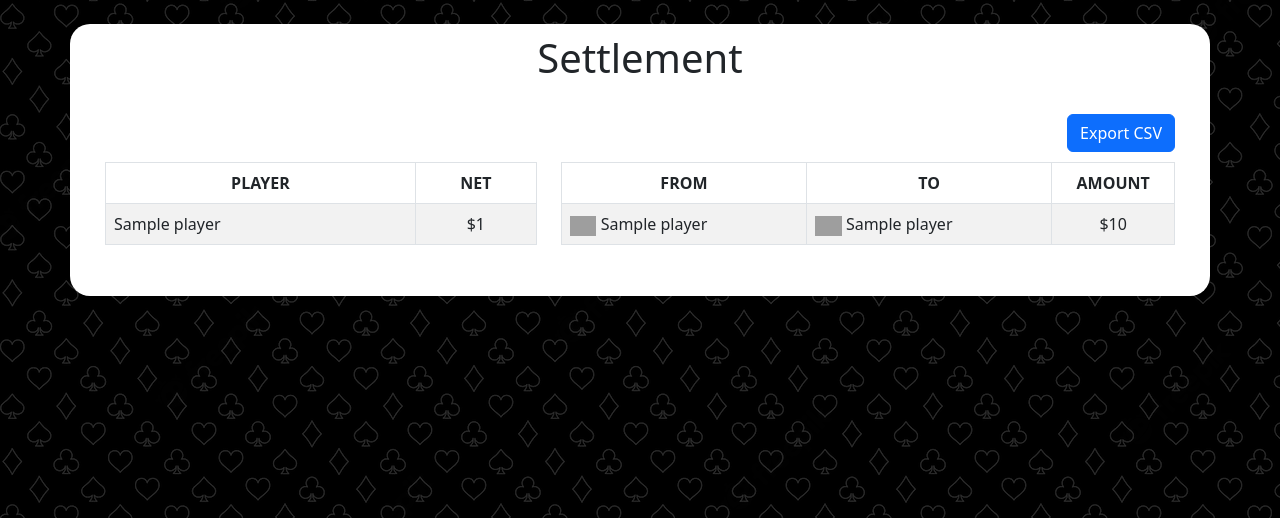
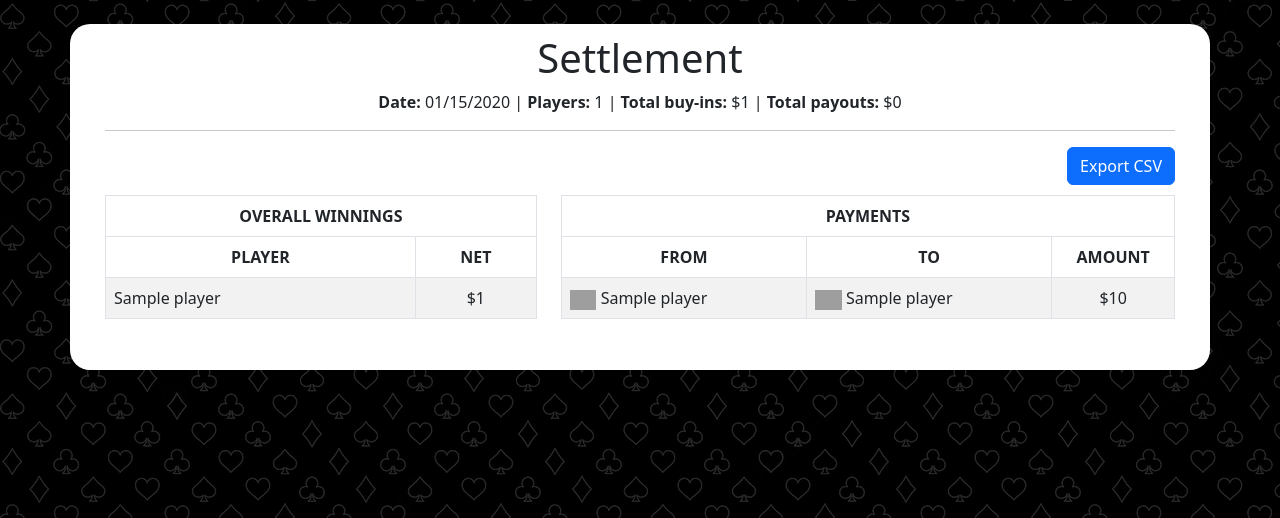
Before and after one commit to mmuoio/poker-manager, a Flask app: page /payout?game_id=1 in a window 1280 px wide. Shown: the part 80-598 px from the top of the page. Run offline with Flask 2, Linux system fonts and the light colour scheme; tables that the repository leaves empty hold one stand-in row (values such as "Sample post"); some libraries are stand-ins or nearby versions; grey boxes are pictures that could not be loaded.

Commit message:
Auto-date, payout header

```diff
--- a/website/models.py
+++ b/website/models.py
@@ -34,6 +34,7 @@ class Game(db.Model):
 	urls = db.relationship('Url', backref='game')
 	payments = db.relationship('Payment', backref='game')
 	earnings = db.relationship('Earning', backref='game')
+	buyins = db.Column(db.Integer)
 
 class Url(db.Model):
 	id = db.Column(db.Integer, primary_key=True)
--- a/website/templates/games.html
+++ b/website/templates/games.html
@@ -8,10 +8,10 @@
 	<li class="list-group-item">
 		<div class=" clearfix">
 		<a href="{{url_for('views.payout', game_id=game.id)}}" >{{ game.date.strftime("%m/%d/%Y") }}</a>
-		{% if user and user.is_authenticated %}
+		{% if user and user.is_authenticated and user.admin %}
 		<a href="{{url_for('views.delete_game', game_id=game.id)}}" class="btn pull-right" onClick=""><i class="fa fa-trash fa-2x" aria-hidden="true"></i></a>
 		{% endif %}
-		{% if not game.settled and user and  user.is_authenticated %}
+		{% if not game.settled and user and  user.is_authenticated and user.admin %}
 		<a href="{{url_for('views.link_players', game_id=game.id)}}" class="btn btn-primary pull-right" onClick="">Settle Game</a>
 		{% endif %}
 		<ul>
--- a/website/templates/payout.html
+++ b/website/templates/payout.html
@@ -6,19 +6,26 @@
 <script src="https://cdn.datatables.net/1.10.22/js/jquery.dataTables.min.js"></script>
 
 <h1 align="center">Settlement</h1>
-
-<br/>
-<a type="button" class="btn btn-primary float-end" href="/export_settlement?game_id={{game_id}}">Export CSV</a>
+<div align="center"><b>Date:</b> {{ game.date.strftime("%m/%d/%Y") }} |
+	<b>Players:</b> {{earnings|length}} |
+	{% if game.buyins %}<b>Total buy-ins:</b> {{ "${:,}".format(game.buyins) }} | {% endif %}
+	<b>Total payouts:</b> {{ "${:,}".format(total_payouts) }}
+</div>
+<hr/>
+<a type="button" class="btn btn-primary float-end" href="/export_settlement?game_id={{game.id}}">Export CSV</a>
 		<br/><br/>
 <div class="row">
 	{% if earnings %}
 	<div class="col-5">
 		<table class="table table-striped table-hover table-bordered" id="netTable">
 			<thead>
-			<tr>
-				<th scope="col" style="text-align:center">PLAYER</th>
-				<th scope="col" style="text-align:center">NET</th>
-			</tr>
+				<tr>
+					<th colspan="2" style="text-align: center;">OVERALL WINNINGS</th>
+				</tr>
+				<tr>
+					<th scope="col" style="text-align:center">PLAYER</th>
+					<th scope="col" style="text-align:center">NET</th>
+				</tr>
 			</thead>
 			<tbody>
 				{% for earning in earnings %}
@@ -44,6 +51,9 @@
 
 		<table class="table table-striped table-hover table-bordered" id="payoutTable">
 			<thead>
+				<tr>
+					<th colspan="3" style="text-align: center;">PAYMENTS</th>
+				</tr>
 			<tr>
 				<th scope="col" style="text-align:center" width="40%">FROM</th>
 				<th scope="col" style="text-align:center" width="40%">TO</th>
@@ -64,7 +74,7 @@
 						<a href="https://account.venmo.com/u/{{player.venmo.replace('@','')}}" target="_blank"><img src="/static/venmo2.png" style="height: 20px"/></a> {{ player.name }}
 						{% endif %}
 					{% endfor %}</td>
-				<td align="center">${{ payment.amount }}</td>
+				<td align="center">{{ "${:,}".format(payment.amount) }}</td>
 			</tr>
 			{% endfor %}
 			</tbody>
--- a/website/views.py
+++ b/website/views.py
@@ -260,9 +260,11 @@ def link_players():
 	#####################################
 	game_date = csv_dicts[0][0]['session_start_at']
 
+	total_buyin = 0
 	PNDictionary = []
 	for each_dict in csv_dicts:
 		for row in each_dict:
+			total_buyin += int(row['buy_in'])
 			playerIndex = findPlayerIndexByKey(PNDictionary, 'pn_player_id', row['player_id'])
 			if playerIndex >= 0:
 				#player ID exists, add to it
@@ -384,7 +386,25 @@ def link_players():
 		new_earning = Earning(net=debt['net'],player_id=debt['player_id'],game_id=game.id)
 		db.session.add(new_earning)
 
+	from datetime import datetime, timedelta
+
+	#game_date = datetime.strptime(game_date, "%Y-%m-%dT%H:%M:%SZ")
+	game_date_utc = datetime(int(game_date[0:4]),int(game_date[5:7]),int(game_date[8:10]),int(game_date[11:13]),int(game_date[14:16]), 0, 0)
+	delta = timedelta(hours=9)
+	game_date_est = game_date_utc - delta
+
+	# print("year: " + game_date[0:4])
+	# print("month: " + game_date[5:7])
+	# print("day: " + game_date[8:10])
+	# print("hour: " + game_date[11:13])
+	# print("minute: " + game_date[14:16])
+	print(game_date_utc)
+	print(game_date_est)
+	#print(game_date_est.strftime('%Y-%m-%d %H:%M:%S'))
+	#game_date = datetime(int(game_date[0:4]),int(game_date[5:7]),int(game_date[8:10]),int(game_date[11:13]),int(game_date[14:16]), 0, 0,timezone.est)
+	game.date = game_date_est
 	game.settled = True
+	game.buyins = total_buyin
 
 	#####################################
 	#ADD ANY UNUSED ALIASES
@@ -415,7 +435,7 @@ def link_players():
 def payout():
 	if request.method == 'GET':
 		game_id = request.args.get('game_id')
-
+		game = Game.query.filter_by(id=game_id).first()
 		if len(game_id) < 1:
 			flash('Game not found.', category='error')
 	payments = Payment.query.filter_by(game_id=game_id)
@@ -425,15 +445,17 @@ def payout():
 	#print(players)
 
 	new_earnings = []
+	total_payouts = 0
 	if earnings:
 		for earning in earnings:
 			if earning.net < 0:
-				net = '-$' + str(abs(earning.net))
+				net = '-' + str("${:,}".format(abs(earning.net)))
+				total_payouts += abs(earning.net)
 			else:
-				net = '$' + str(earning.net)
+				net = str("${:,}".format(earning.net))
 
 			new_earnings.append({'net': earning.net, 'formatted_net' : net, 'player_id': earning.player_id})
-	return render_template("payout.html", user=current_user, payments=payments, players=players, game_id=game_id, earnings=new_earnings)
+	return render_template("payout.html", user=current_user, payments=payments, players=players, game=game, earnings=new_earnings, total_payouts=total_payouts)
 
 
 @views.route('/games', methods=['GET','POST'])
```
Also changed, not shown: migrations/versions/62fad94dca42_adding_total_buy_in_amount_for_each_game.py (added, +30 -0 lines), website/database.db.
